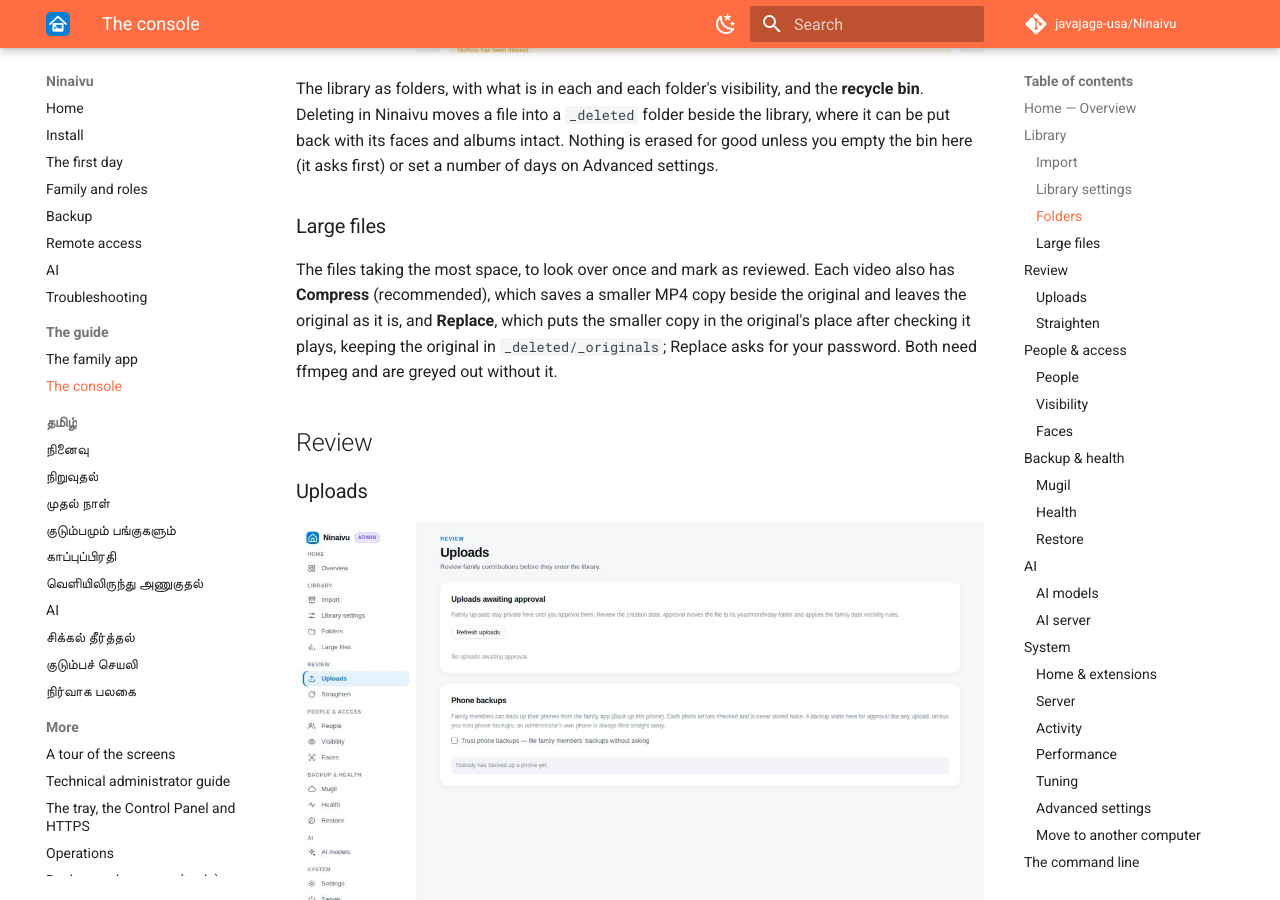
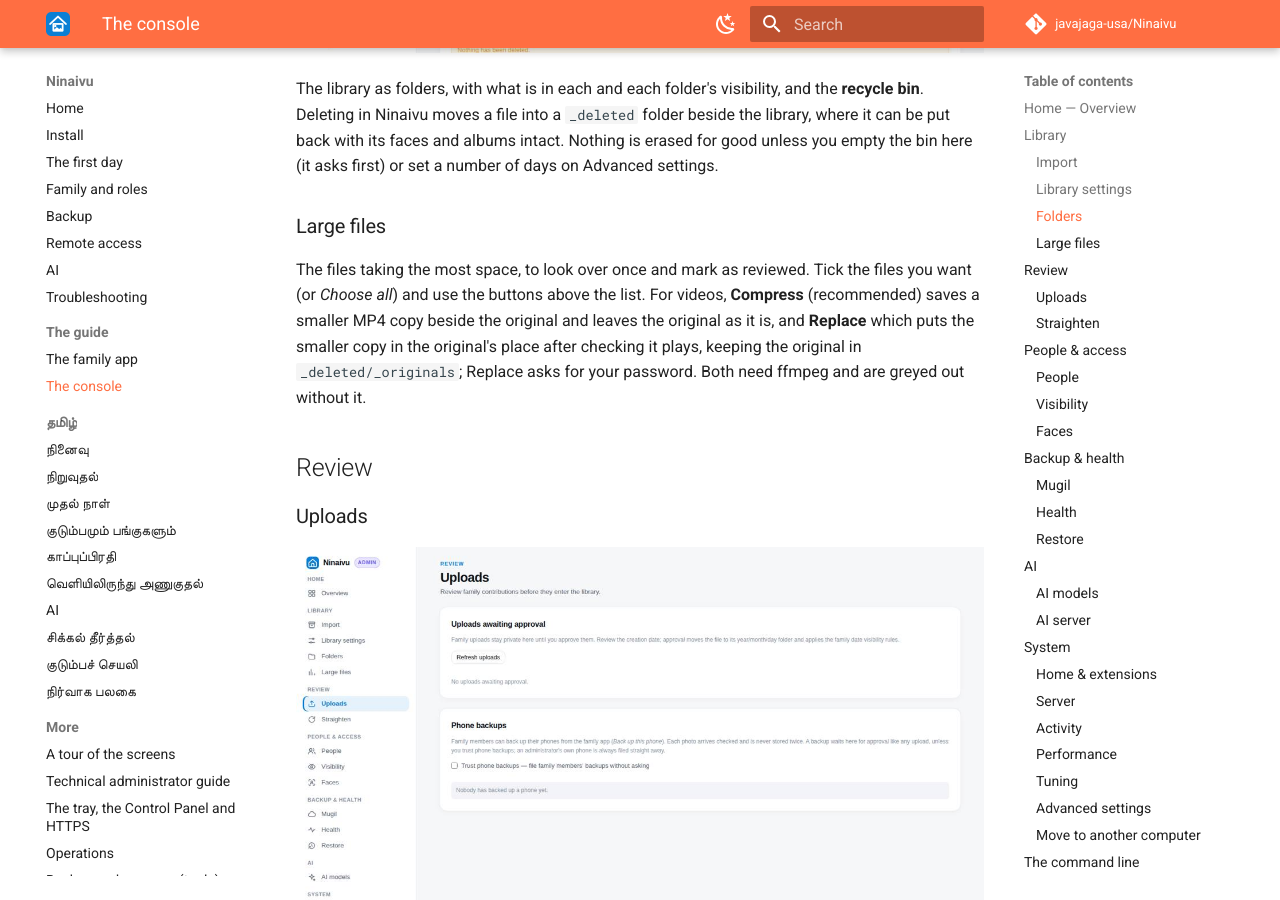
Before and after one commit to javajaga-usa/Ninaivu, an MkDocs documentation site: the page built from docs/site/guide-console.md, in a window 1280 px wide and 900 px high, scrolled down 4152 px. Built offline with MkDocs 1.6.1 and Material for MkDocs 9.7.7, drawn with Linux system fonts in a browser that asks for light colours; comment, search, counter and statistics services are not loaded.

```diff
--- a/docs/site/guide-console.md
+++ b/docs/site/guide-console.md
@@ -103,8 +103,9 @@ albums intact. Nothing is erased for good unless you empty the bin here
 ### Large files
 
 The files taking the most space, to look over once and mark as reviewed.
-Each video also has **Compress** (recommended), which saves a smaller MP4
-copy beside the original and leaves the original as it is, and **Replace**,
+Tick the files you want (or *Choose all*) and use the buttons above the list.
+For videos, **Compress** (recommended) saves a smaller MP4 copy beside the
+original and leaves the original as it is, and **Replace**
 which puts the smaller copy in the original's place after checking it plays,
 keeping the original in `_deleted/_originals`; Replace asks for your password.
 Both need ffmpeg and are greyed out without it.
```
Also changed, not shown: docs/CHANGELOG.md (+1 -6 lines), docs/site/ta/guide-console.md (+2 -1 lines).
